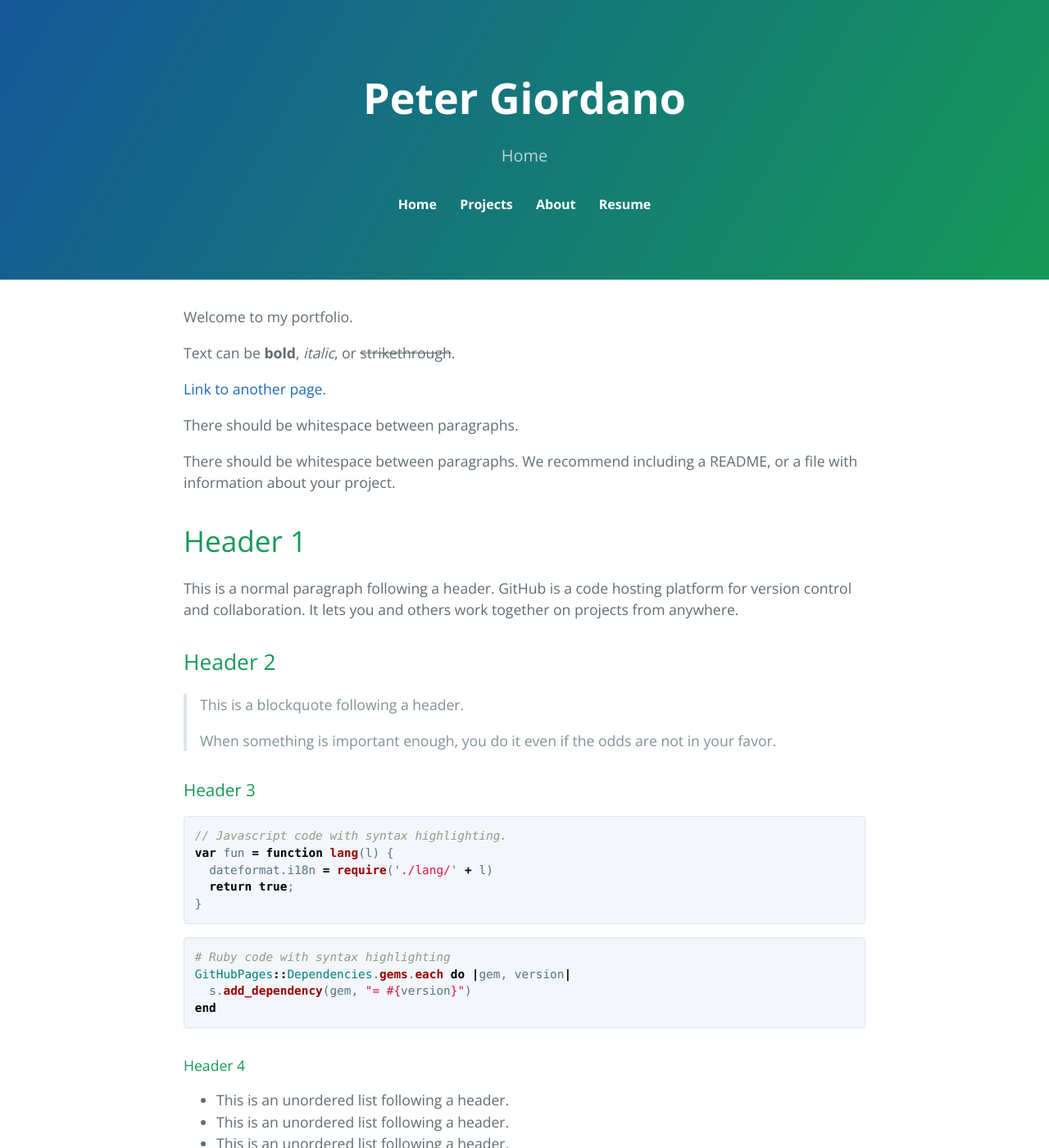
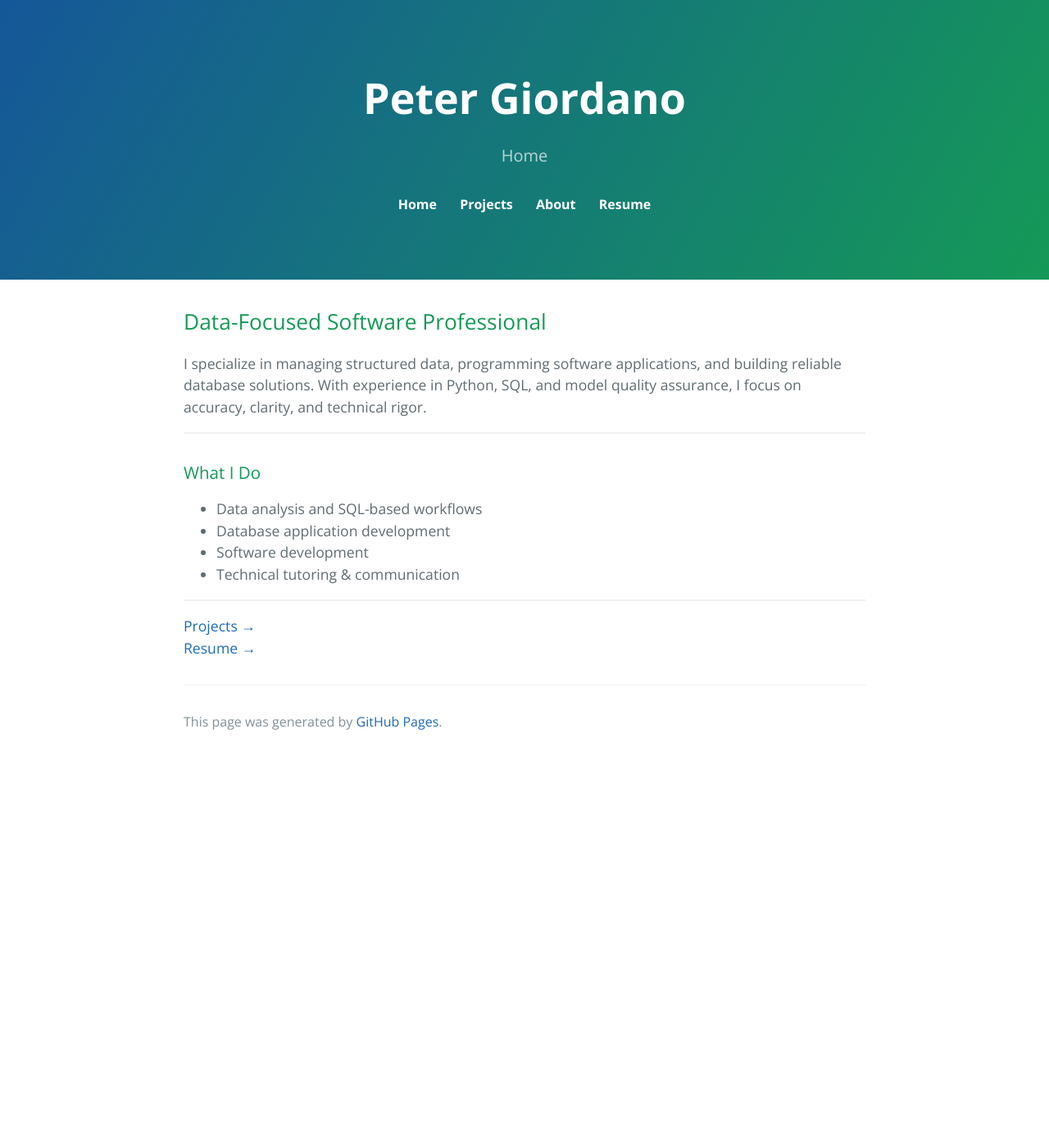
Before and after one commit to pgnj99/pgnj99.github.io, a Jekyll site: the page built from index.md, in a window 1280 px wide and 1400 px high. Shown: the whole window at 82% size. Built offline with Jekyll 4.4.1, drawn with Linux system fonts in a browser that asks for light colours; our own code applies the rules of GitHub Pages for plain Markdown files; some of the changed text lies outside the part shown.

Commit message:
Fix formatting errors, add preliminary home page, add favicon

````diff
--- a/_layouts/default.html
+++ b/_layouts/default.html
@@ -18,7 +18,7 @@
     <a id="skip-to-content" href="#content">Skip to the content.</a>
 
     <header class="page-header" role="banner">
-      <h1 class="project-name">{{ page.title | default: site.title | default: site.github.repository_name }}</h1>
+      <h1 class="project-name">Peter Giordano</h1>
       <h2 class="project-tagline">{{ page.description | default: site.description | default: site.github.project_tagline }}</h2>
       {% if site.github.is_project_page %}
         <a href="{{ site.github.repository_url }}" class="btn">View on GitHub</a>
--- a/index.md
+++ b/index.md
@@ -1,126 +1,22 @@
 ---
 layout: default
 description: Home
+body_class: page-main
 ---
-Welcome to my portfolio.
 
+## Data-Focused Software Professional
 
-Text can be **bold**, _italic_, or ~~strikethrough~~.
+I specialize in managing structured data, programming software applications, and building reliable database solutions. With experience in Python, SQL, and model quality assurance, I focus on accuracy, clarity, and technical rigor.
 
-[Link to another page](./another-page.html).
+---
 
-There should be whitespace between paragraphs.
+### What I Do
+- Data analysis and SQL-based workflows
+- Database application development
+- Software development
+- Technical tutoring & communication
 
-There should be whitespace between paragraphs. We recommend including a README, or a file with information about your project.
+---
 
-# Header 1
-
-This is a normal paragraph following a header. GitHub is a code hosting platform for version control and collaboration. It lets you and others work together on projects from anywhere.
-
-## Header 2
-
-> This is a blockquote following a header.
->
-> When something is important enough, you do it even if the odds are not in your favor.
-
-### Header 3
-
-```js
-// Javascript code with syntax highlighting.
-var fun = function lang(l) {
-  dateformat.i18n = require('./lang/' + l)
-  return true;
-}
-```
-
-```ruby
-# Ruby code with syntax highlighting
-GitHubPages::Dependencies.gems.each do |gem, version|
-  s.add_dependency(gem, "= #{version}")
-end
-```
-
-#### Header 4
-
-*   This is an unordered list following a header.
-*   This is an unordered list following a header.
-*   This is an unordered list following a header.
-
-##### Header 5
-
-1.  This is an ordered list following a header.
-2.  This is an ordered list following a header.
-3.  This is an ordered list following a header.
-
-###### Header 6
-
-| head1        | head two          | three |
-|:-------------|:------------------|:------|
-| ok           | good swedish fish | nice  |
-| out of stock | good and plenty   | nice  |
-| ok           | good `oreos`      | hmm   |
-| ok           | good `zoute` drop | yumm  |
-
-### There's a horizontal rule below this.
-
-* * *
-
-### Here is an unordered list:
-
-*   Item foo
-*   Item bar
-*   Item baz
-*   Item zip
-
-### And an ordered list:
-
-1.  Item one
-1.  Item two
-1.  Item three
-1.  Item four
-
-### And a nested list:
-
-- level 1 item
-  - level 2 item
-  - level 2 item
-    - level 3 item
-    - level 3 item
-- level 1 item
-  - level 2 item
-  - level 2 item
-  - level 2 item
-- level 1 item
-  - level 2 item
-  - level 2 item
-- level 1 item
-
-### Small image
-
-![Octocat](https://github.githubassets.com/images/icons/emoji/octocat.png)
-
-### Large image
-
-![Branching](https://guides.github.com/activities/hello-world/branching.png)
-
-
-### Definition lists can be used with HTML syntax.
-
-<dl>
-<dt>Name</dt>
-<dd>Godzilla</dd>
-<dt>Born</dt>
-<dd>1952</dd>
-<dt>Birthplace</dt>
-<dd>Japan</dd>
-<dt>Color</dt>
-<dd>Green</dd>
-</dl>
-
-```
-Long, single-line code blocks should not wrap. They should horizontally scroll if they are too long. This line should be long enough to demonstrate this.
-```
-
-```
-The final element.
-```
+[Projects →](projects.md)
+[Resume →](resume.md)
````
Also changed, not shown: another-page.md (deleted, +0 -11 lines), resume.md (+6 -2 lines), favicon.ico (added).
